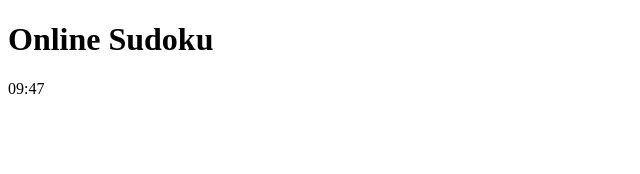
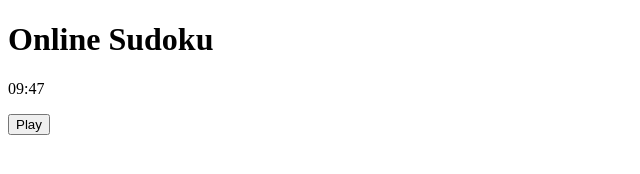
Before and after one commit to semajthomasprimm/js-sudoku, a plain HTML site: page index.html in a window 1280 px wide. Shown: the whole page, without its empty margins (0-640 px from the left). Drawn offline with Linux system fonts and the light colour scheme.

Commit message:
Completed US 1.2.2

```diff
--- a/index.html
+++ b/index.html
@@ -15,7 +15,7 @@
         <div id="game-menu">
             <!--Add new game btn here-->
             <p id="timer">09:47</p>
-            <!--Add Pause btn here-->
+            <button>Play</button>
         </div>
     </div>
 </body>
```
Also changed, not shown: sprint_backlog.txt.
